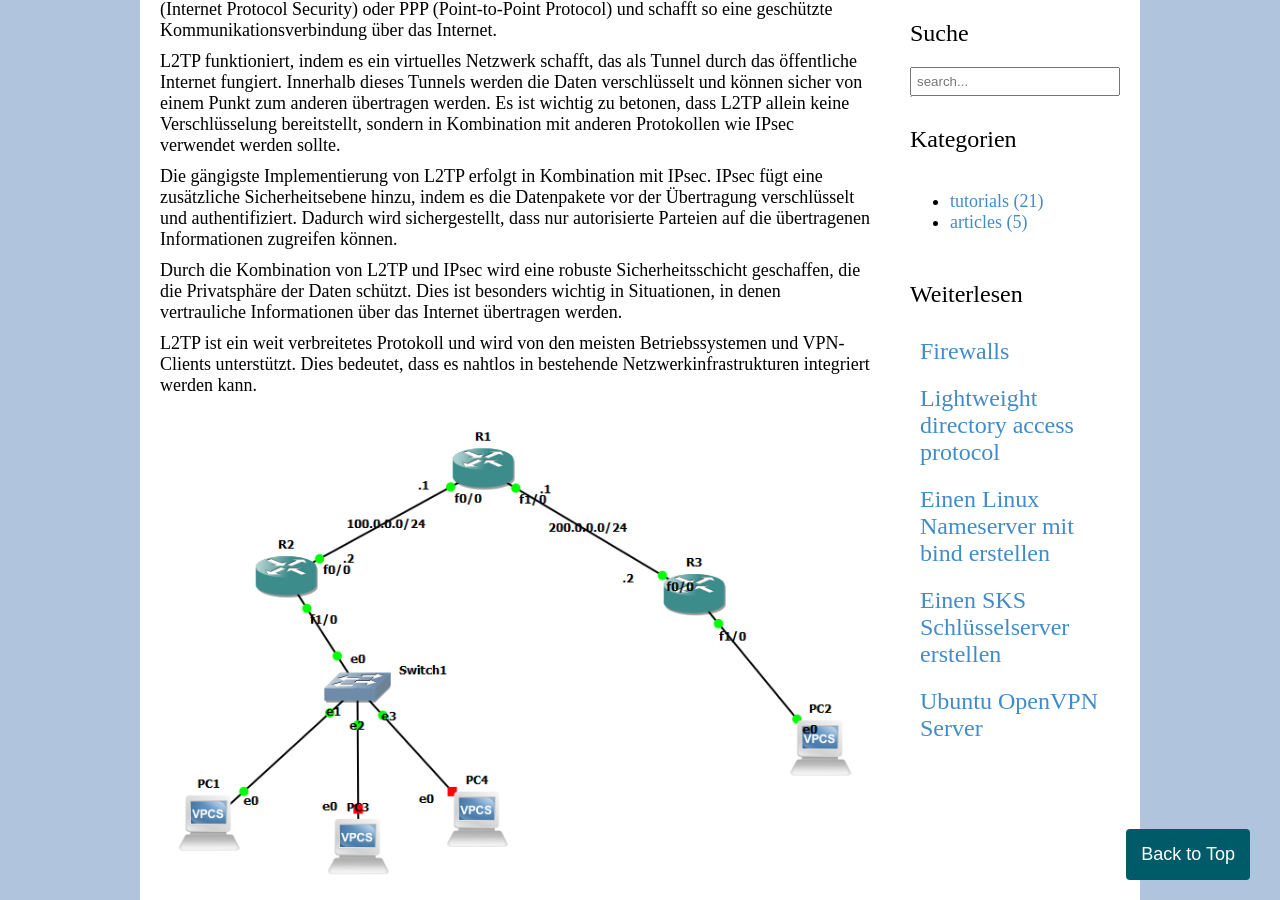
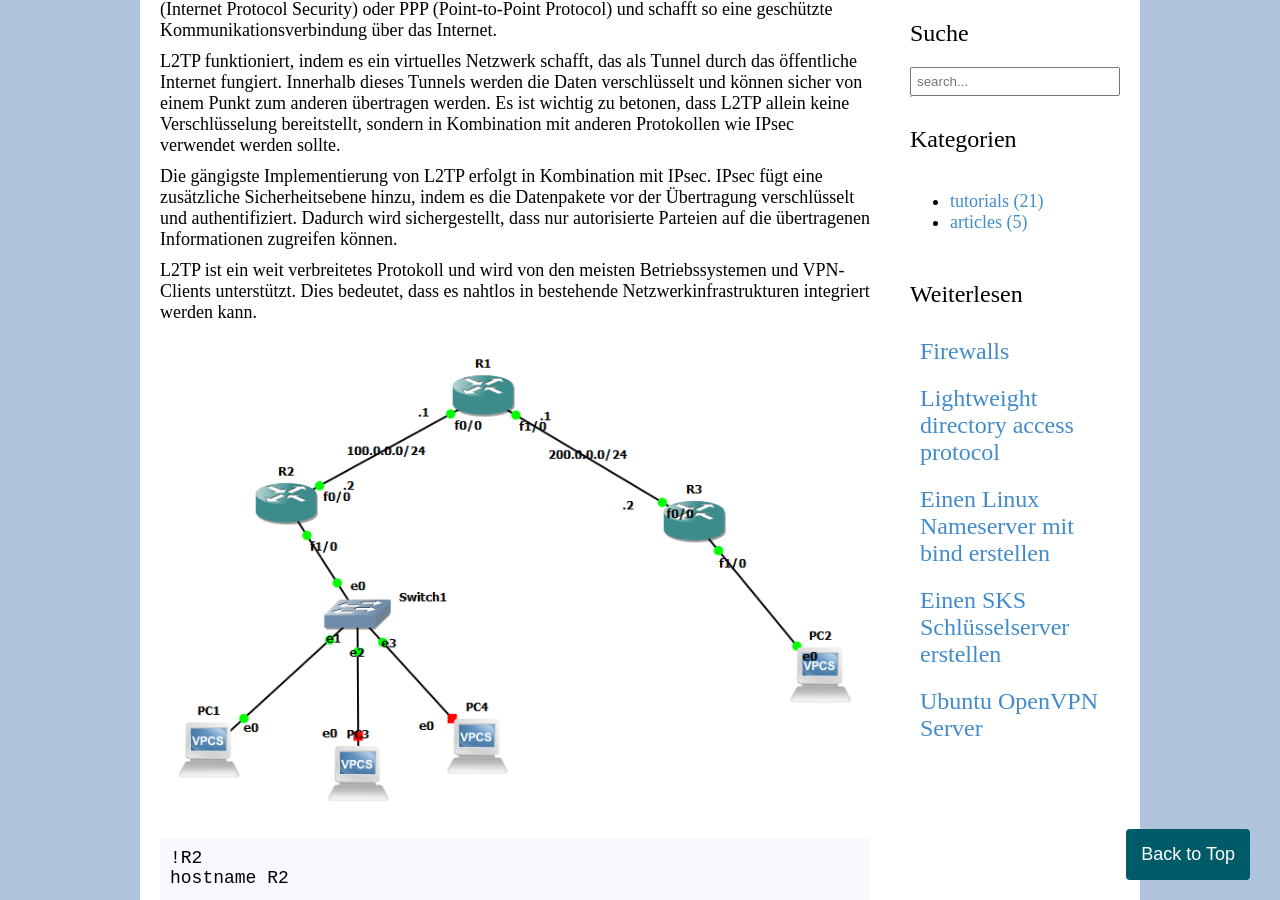
Before and after one commit to zarat/zarat.github.io, a Jekyll site: the page built from _posts/2023-10-31-l2tp.markdown, in a window 1280 px wide and 900 px high, scrolled down 367 px. Built offline with Jekyll 4.4.1, drawn with Linux system fonts in a browser that asks for light colours.

Commit message:
Update 2023-10-31-l2tp.markdown

```diff
--- a/_posts/2023-10-31-l2tp.markdown
+++ b/_posts/2023-10-31-l2tp.markdown
@@ -14,8 +14,6 @@ L2TP ist ein Protokoll, das entwickelt wurde, um die Sicherheit und Privatsphär
 L2TP funktioniert, indem es ein virtuelles Netzwerk schafft, das als Tunnel durch das öffentliche Internet fungiert. Innerhalb dieses Tunnels werden die Daten verschlüsselt und können sicher von einem Punkt zum anderen übertragen werden. Es ist wichtig zu betonen, dass L2TP allein keine Verschlüsselung bereitstellt, sondern in Kombination mit anderen Protokollen wie IPsec verwendet werden sollte.
 
 Die gängigste Implementierung von L2TP erfolgt in Kombination mit IPsec. IPsec fügt eine zusätzliche Sicherheitsebene hinzu, indem es die Datenpakete vor der Übertragung verschlüsselt und authentifiziert. Dadurch wird sichergestellt, dass nur autorisierte Parteien auf die übertragenen Informationen zugreifen können.
-
-Durch die Kombination von L2TP und IPsec wird eine robuste Sicherheitsschicht geschaffen, die die Privatsphäre der Daten schützt. Dies ist besonders wichtig in Situationen, in denen vertrauliche Informationen über das Internet übertragen werden.
 
 L2TP ist ein weit verbreitetes Protokoll und wird von den meisten Betriebssystemen und VPN-Clients unterstützt. Dies bedeutet, dass es nahtlos in bestehende Netzwerkinfrastrukturen integriert werden kann.
 
```
